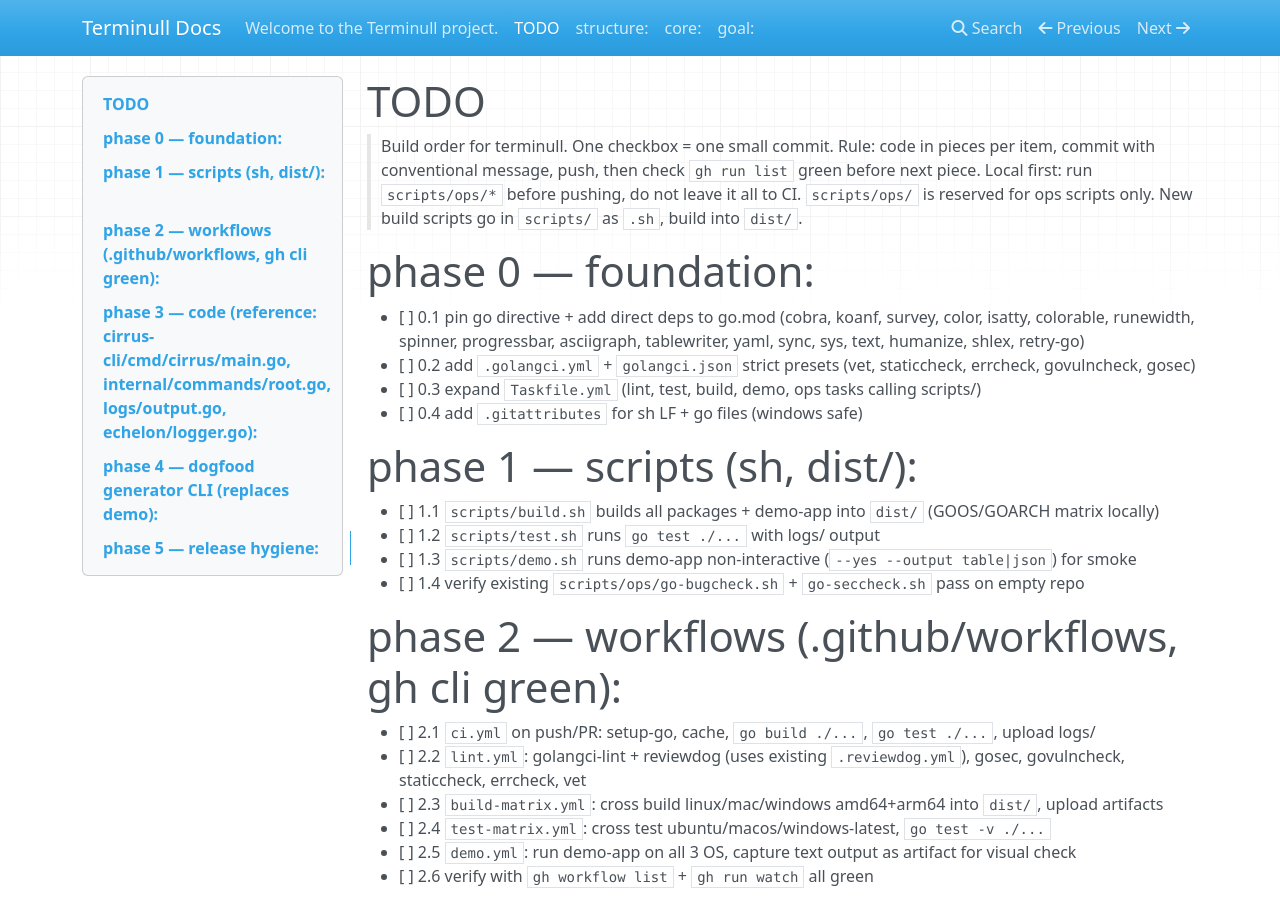
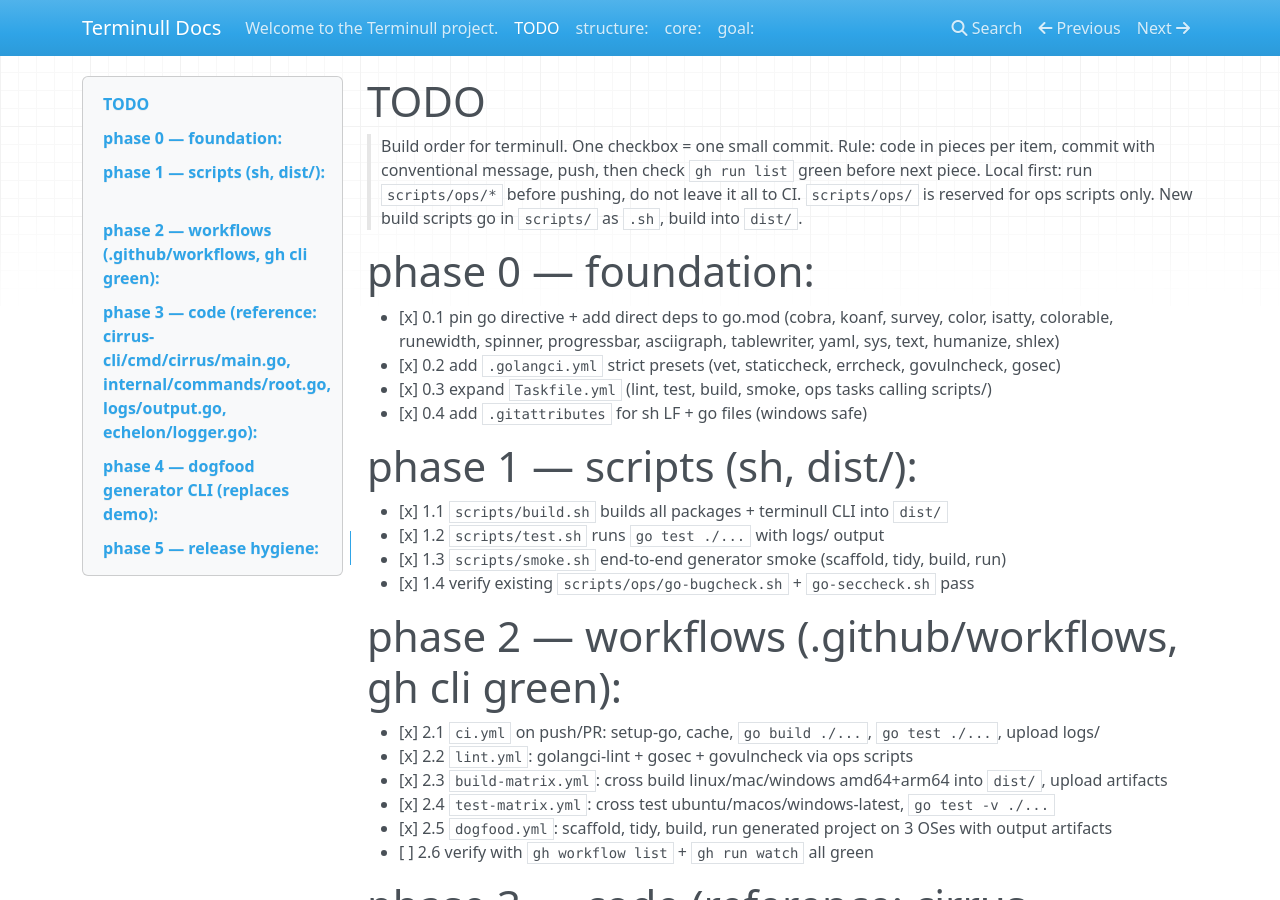
Before and after one commit to CHE3MZ/terminull, an MkDocs documentation site: the page built from docs/TODO.md, in a window 1280 px wide and 900 px high. Built offline with MkDocs 1.6.1, drawn with Linux system fonts in a browser that asks for light colours; nearby versions of some CDN libraries.

Commit message:
chore: drop reviewdog workflow and sync TODO

```diff
--- a/docs/TODO.md
+++ b/docs/TODO.md
@@ -8,25 +8,25 @@
 
 # phase 0 — foundation:
 
-- [ ] 0.1 pin go directive + add direct deps to go.mod (cobra, koanf, survey, color, isatty, colorable, runewidth, spinner, progressbar, asciigraph, tablewriter, yaml, sync, sys, text, humanize, shlex, retry-go)
-- [ ] 0.2 add `.golangci.yml` + `golangci.json` strict presets (vet, staticcheck, errcheck, govulncheck, gosec)
-- [ ] 0.3 expand `Taskfile.yml` (lint, test, build, demo, ops tasks calling scripts/)
-- [ ] 0.4 add `.gitattributes` for sh LF + go files (windows safe)
+- [x] 0.1 pin go directive + add direct deps to go.mod (cobra, koanf, survey, color, isatty, colorable, runewidth, spinner, progressbar, asciigraph, tablewriter, yaml, sys, text, humanize, shlex)
+- [x] 0.2 add `.golangci.yml` strict presets (vet, staticcheck, errcheck, govulncheck, gosec)
+- [x] 0.3 expand `Taskfile.yml` (lint, test, build, smoke, ops tasks calling scripts/)
+- [x] 0.4 add `.gitattributes` for sh LF + go files (windows safe)
 
 # phase 1 — scripts (sh, dist/):
 
-- [ ] 1.1 `scripts/build.sh` builds all packages + demo-app into `dist/` (GOOS/GOARCH matrix locally)
-- [ ] 1.2 `scripts/test.sh` runs `go test ./...` with logs/ output
-- [ ] 1.3 `scripts/demo.sh` runs demo-app non-interactive (`--yes --output table|json`) for smoke
-- [ ] 1.4 verify existing `scripts/ops/go-bugcheck.sh` + `go-seccheck.sh` pass on empty repo
+- [x] 1.1 `scripts/build.sh` builds all packages + terminull CLI into `dist/`
+- [x] 1.2 `scripts/test.sh` runs `go test ./...` with logs/ output
+- [x] 1.3 `scripts/smoke.sh` end-to-end generator smoke (scaffold, tidy, build, run)
+- [x] 1.4 verify existing `scripts/ops/go-bugcheck.sh` + `go-seccheck.sh` pass
 
 # phase 2 — workflows (.github/workflows, gh cli green):
 
-- [ ] 2.1 `ci.yml` on push/PR: setup-go, cache, `go build ./...`, `go test ./...`, upload logs/
-- [ ] 2.2 `lint.yml`: golangci-lint + reviewdog (uses existing `.reviewdog.yml`), gosec, govulncheck, staticcheck, errcheck, vet
-- [ ] 2.3 `build-matrix.yml`: cross build linux/mac/windows amd64+arm64 into `dist/`, upload artifacts
-- [ ] 2.4 `test-matrix.yml`: cross test ubuntu/macos/windows-latest, `go test -v ./...`
-- [ ] 2.5 `demo.yml`: run demo-app on all 3 OS, capture text output as artifact for visual check
+- [x] 2.1 `ci.yml` on push/PR: setup-go, cache, `go build ./...`, `go test ./...`, upload logs/
+- [x] 2.2 `lint.yml`: golangci-lint + gosec + govulncheck via ops scripts
+- [x] 2.3 `build-matrix.yml`: cross build linux/mac/windows amd64+arm64 into `dist/`, upload artifacts
+- [x] 2.4 `test-matrix.yml`: cross test ubuntu/macos/windows-latest, `go test -v ./...`
+- [x] 2.5 `dogfood.yml`: scaffold, tidy, build, run generated project on 3 OSes with output artifacts
 - [ ] 2.6 verify with `gh workflow list` + `gh run watch` all green
 
 # phase 3 — code (reference: cirrus-cli/cmd/cirrus/main.go, internal/commands/root.go, logs/output.go, echelon/logger.go):
```
Also changed, not shown: 1 other file.
